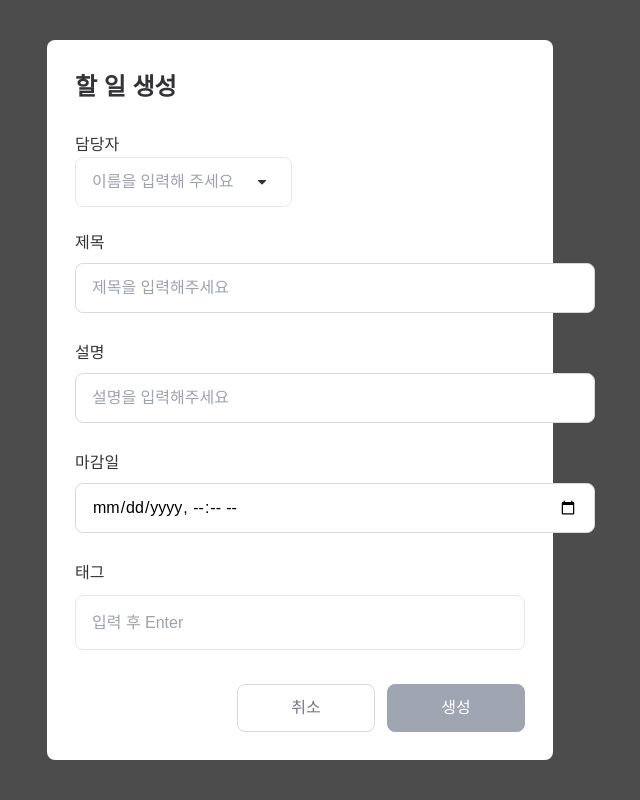
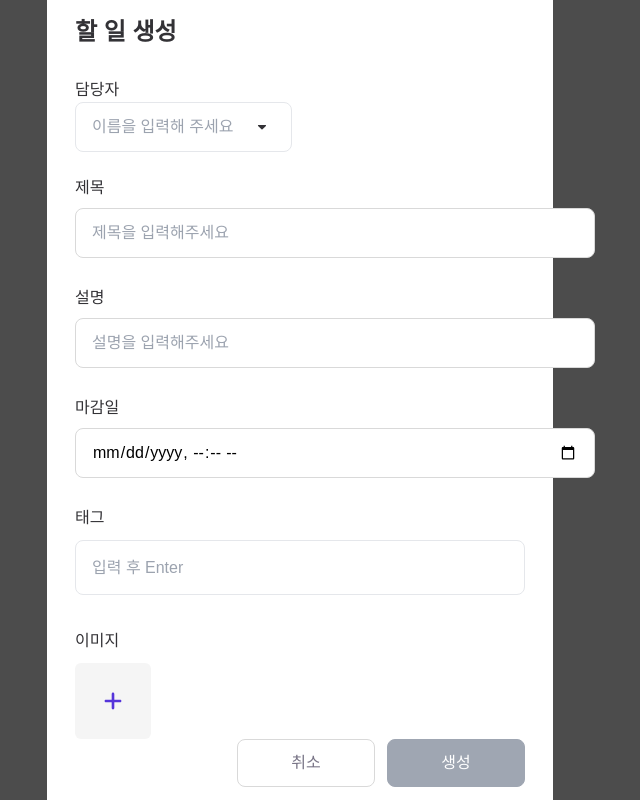
Before and after one commit to only-arrow-function/Taskify, a Next.js app: page /temporary-eansu in a window 1280 px wide. Shown: the whole page, without its empty margins (340-980 px from the left). Built offline with nearby package versions, Linux system fonts and the light colour scheme.

Commit message:
refactor [윤아영] : 폼 내 인풋 정보를 zustand로 관리, useState 제거, image input 관련 정보 추가

```diff
--- a/components/modal/modal-new-todo.tsx
+++ b/components/modal/modal-new-todo.tsx
@@ -1,4 +1,4 @@
-import { ChangeEvent, FormEventHandler, useState } from 'react';
+import { ChangeEvent, FormEventHandler } from 'react';
 
 import BackDrop from './backdrop';
 import ModalNewTodoLayout from './modal-newTodo-layout';
@@ -23,22 +23,15 @@ export interface StatesData {
   imageUrl: string;
 }
 
+const temporaryPostId = {
+  columnId: 20004,
+  assigneeUserId: 1546,
+  dashboardId: 5947,
+};
+
 // columnId, assigneeUserId : 어디서 가져올까? columnId는 props로? assigneeUserId: useSWR?
 const ModalNewTodo = () => {
-  const { title, description, dueDate, tags, isFilled, setTitle, setDescription, setDueDate, setAddTag, setRemoveTag } =
-    useIsFormFilled();
-
-  const [isDisabled, setIsDisabled] = useState(true);
-  const [formStates, setStates] = useState<StatesData>({
-    columnId: 20004,
-    assigneeUserId: 1546,
-    dashboardId: 5947,
-    title: '',
-    description: '',
-    dueDate: '',
-    tags: [],
-    imageUrl: '',
-  });
+  const { isFilled, setTitle, setDescription, setDueDate, setAddTag, setRemoveTag, ...formState } = useIsFormFilled();
 
   const handleStateChange = (event: ChangeEvent, setter: (value: string) => void) => {
     event.preventDefault();
@@ -53,8 +46,9 @@ const ModalNewTodo = () => {
     if (!isFilled) return;
 
     const postStates = {
-      ...formStates,
-      dueDate: formatDate(formStates.dueDate),
+      ...temporaryPostId,
+      ...formState,
+      dueDate: formatDate(formState.dueDate),
     };
 
     await requests.postCard(postStates);
@@ -72,8 +66,7 @@ const ModalNewTodo = () => {
             type="text"
             id="title"
             placeholder="제목을 입력해주세요"
-            name="title"
-            value={title}
+            value={formState.title}
             onChange={(e) => handleStateChange(e, setTitle)}
           />
           <InputField
@@ -81,8 +74,7 @@ const ModalNewTodo = () => {
             type=""
             id="context"
             placeholder="설명을 입력해주세요"
-            name="description"
-            value={description}
+            value={formState.description}
             onChange={(e) => handleStateChange(e, setDescription)}
           />
           <InputField
@@ -90,8 +82,7 @@ const ModalNewTodo = () => {
             type="datetime-local"
             id="calendar"
             placeholder="날짜를 입력해주세요"
-            name="dueDate"
-            value={dueDate}
+            value={formState.dueDate}
             onChange={(e) => handleStateChange(e, setDueDate)}
           />
           <InputWithTag
@@ -99,17 +90,11 @@ const ModalNewTodo = () => {
             id="tag"
             type="text"
             placeholder="입력 후 Enter"
-            tags={tags}
+            tags={formState.tags}
             onAddTag={setAddTag}
             onRemoveTag={setRemoveTag}
           />
-          {/* <InputWithImg
-            label="이미지"
-            id="image"
-            name="imageUrl"
-            value={imageUrl}
-            onChange={(e) => handleStateChange(e, setImageUrl)}
-          /> */}
+          <InputWithImg label="이미지" id="image" />
           <ModalButtonGroup positiveName="생성" disabled={isFilled} />
         </form>
       </ModalNewTodoLayout>
--- a/components/modal/todo/input-with-img.tsx
+++ b/components/modal/todo/input-with-img.tsx
@@ -1,31 +1,27 @@
+import { ChangeEvent } from 'react';
 import Image from 'next/image';
 import requests from '@/apis/request';
+import { useIsFormFilled } from '@/hooks/use-is-form-filled';
 import AddIcon from '@/public/chips/add.svg';
 
 const tempColumnId = 20004;
 
-const InputWithImg = ({
-  label,
-  id,
-  name,
-  value,
-  onChange,
-}: {
-  label: string;
-  id: string;
-  name: string;
-  value: string;
-  onChange: (e, imageUrl) => void;
-}) => {
-  const handleChange = async (e) => {
-    const file = e.target.files?.[0];
+const InputWithImg = ({ label, id }: { label: string; id: string }) => {
+  const { imageUrl, setImageUrl } = useIsFormFilled();
+
+  const handleChange = async (e: ChangeEvent) => {
+    const target = e.target as HTMLInputElement;
+
+    if (!target.files) return;
+
+    const file = target.files?.[0];
 
     const formData = new FormData();
     formData.append('image', file);
 
     const imageUrl = await requests.postCardImage(tempColumnId, formData);
 
-    onChange(e, imageUrl);
+    setImageUrl(imageUrl);
   };
 
   return (
@@ -35,10 +31,10 @@ const InputWithImg = ({
         htmlFor={id}
         className="relative flex justify-center items-center w-[76px] h-[76px] rounded-md bg-[#F5F5F5] overflow-hidden"
       >
-        {!value && <Image width={28} height={28} src={AddIcon} alt="이미지 추가하기" />}
-        {value && <Image fill src={value} alt="이미지 미리보기" style={{ objectFit: 'cover' }} />}
+        {!imageUrl && <Image width={28} height={28} src={AddIcon} alt="이미지 추가하기" />}
+        {imageUrl && <Image fill src={imageUrl} alt="이미지 미리보기" style={{ objectFit: 'cover' }} />}
       </label>
-      <input id={id} type="file" accept="image/*" name={name} onChange={handleChange} className="hidden" />
+      <input id={id} type="file" accept="image/*" onChange={handleChange} className="hidden" />
     </div>
   );
 };
--- a/hooks/use-is-form-filled.ts
+++ b/hooks/use-is-form-filled.ts
@@ -4,9 +4,9 @@ import { isFormFilled } from '@/lib/domain/is-form-filled';
 import useFormStore from '@/store/form-store';
 
 export const useIsFormFilled = () => {
-  const { title, description, dueDate, tags, isFilled,
-    setTitle, setDescription, setDueDate, setAddTag, setRemoveTag, setIsFilled } = useFormStore();
-  const formStates = { title, description, dueDate, tags }
+  const { title, description, dueDate, tags, imageUrl, isFilled,
+    setTitle, setDescription, setDueDate, setAddTag, setRemoveTag, setImageUrl, setIsFilled } = useFormStore();
+  const formStates = { title, description, dueDate, tags, imageUrl }
 
   useEffect(() => {
     const isValidated = isFormFilled(formStates);
@@ -15,8 +15,8 @@ export const useIsFormFilled = () => {
       console.log(isValidated)
       setIsFilled(isValidated);
     }
-  }, [title, description, dueDate, tags]);
+  }, [title, description, dueDate, tags, imageUrl]);
 
-  return { title, description, dueDate, tags, isFilled,
-    setTitle, setDescription, setDueDate,  setAddTag, setRemoveTag }
+  return { title, description, dueDate, tags, imageUrl, isFilled,
+    setTitle, setDescription, setDueDate,  setAddTag, setImageUrl, setRemoveTag }
 }
```
